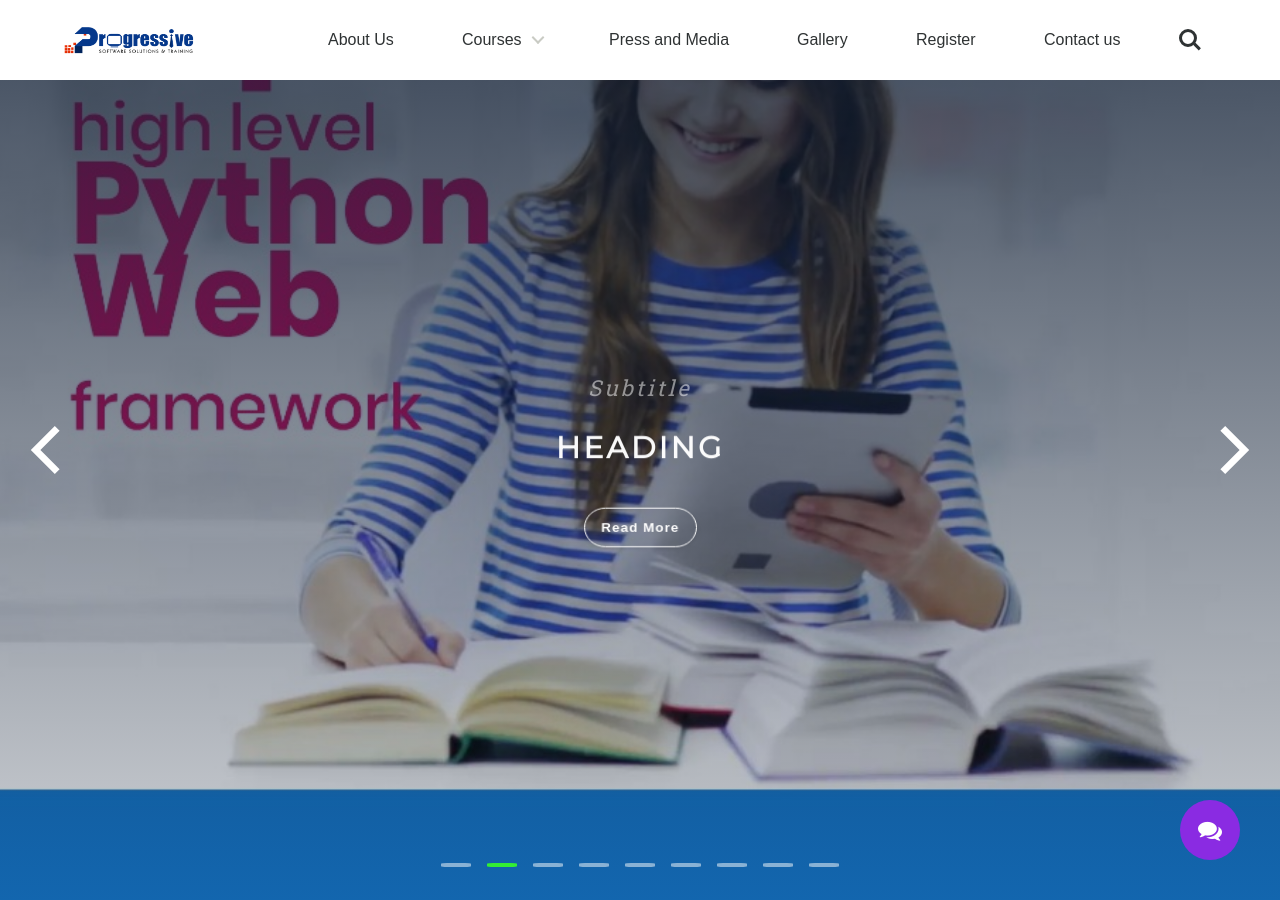
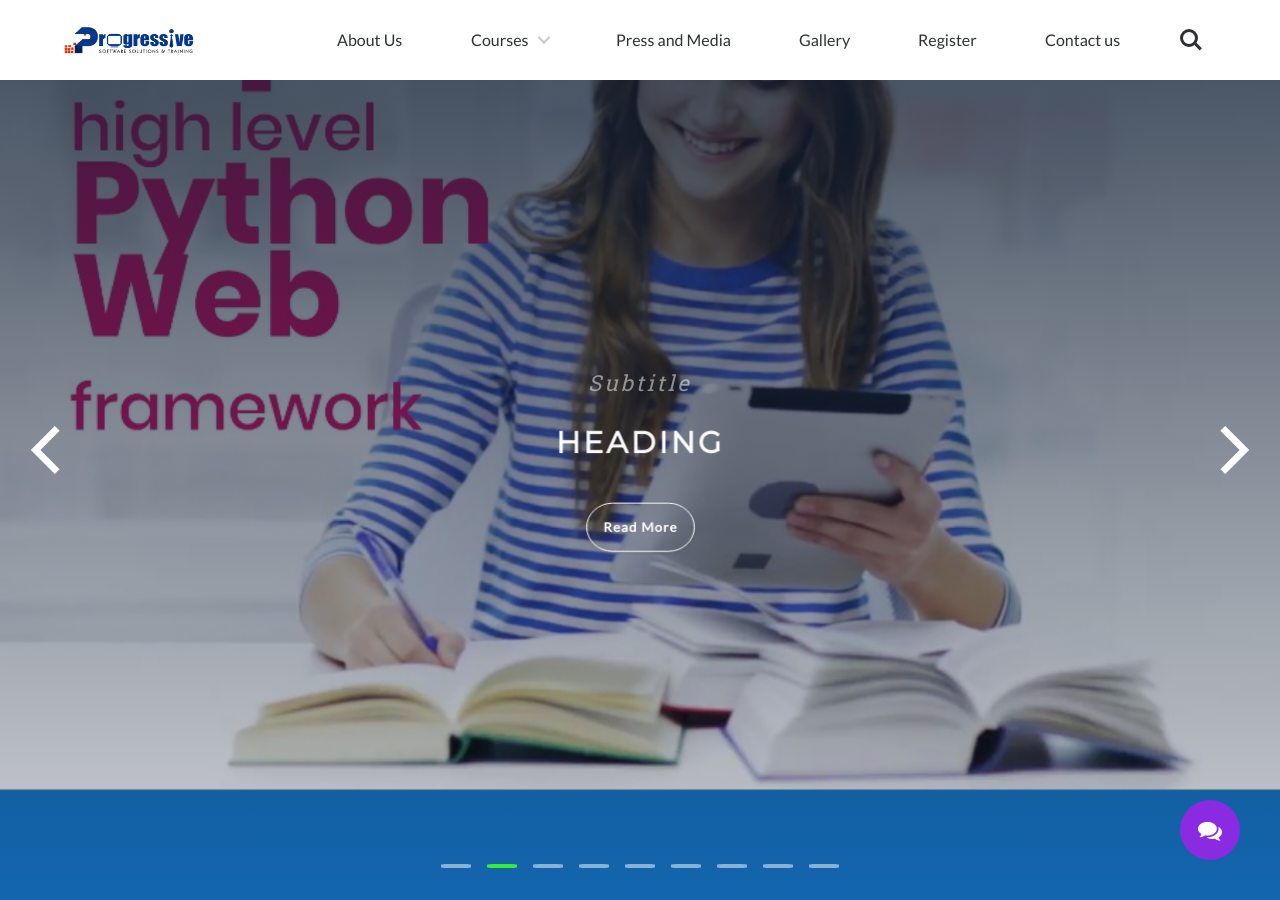
Before and after one commit to psstEdu/PSST, a Jekyll site: the page built from index.md, in a window 1280 px wide and 900 px high. Built offline with Jekyll 4.4.1, drawn with Linux system fonts in a browser that asks for light colours.

Commit message:
Update style.html

```diff
--- a/_includes/style.html
+++ b/_includes/style.html
@@ -14,9 +14,10 @@ html {
 
 body {
   font-size: 1.6rem;
-  font-family: sans-serif;
+  font-family: 'Lato', sans-serif;
   color: #2e3233;
   background-color: #ffffff;
+  line-height: 1.8;
 }
 @media only screen and (max-width: 1169px) {
   body.nav-on-left.overflow-hidden {
```
